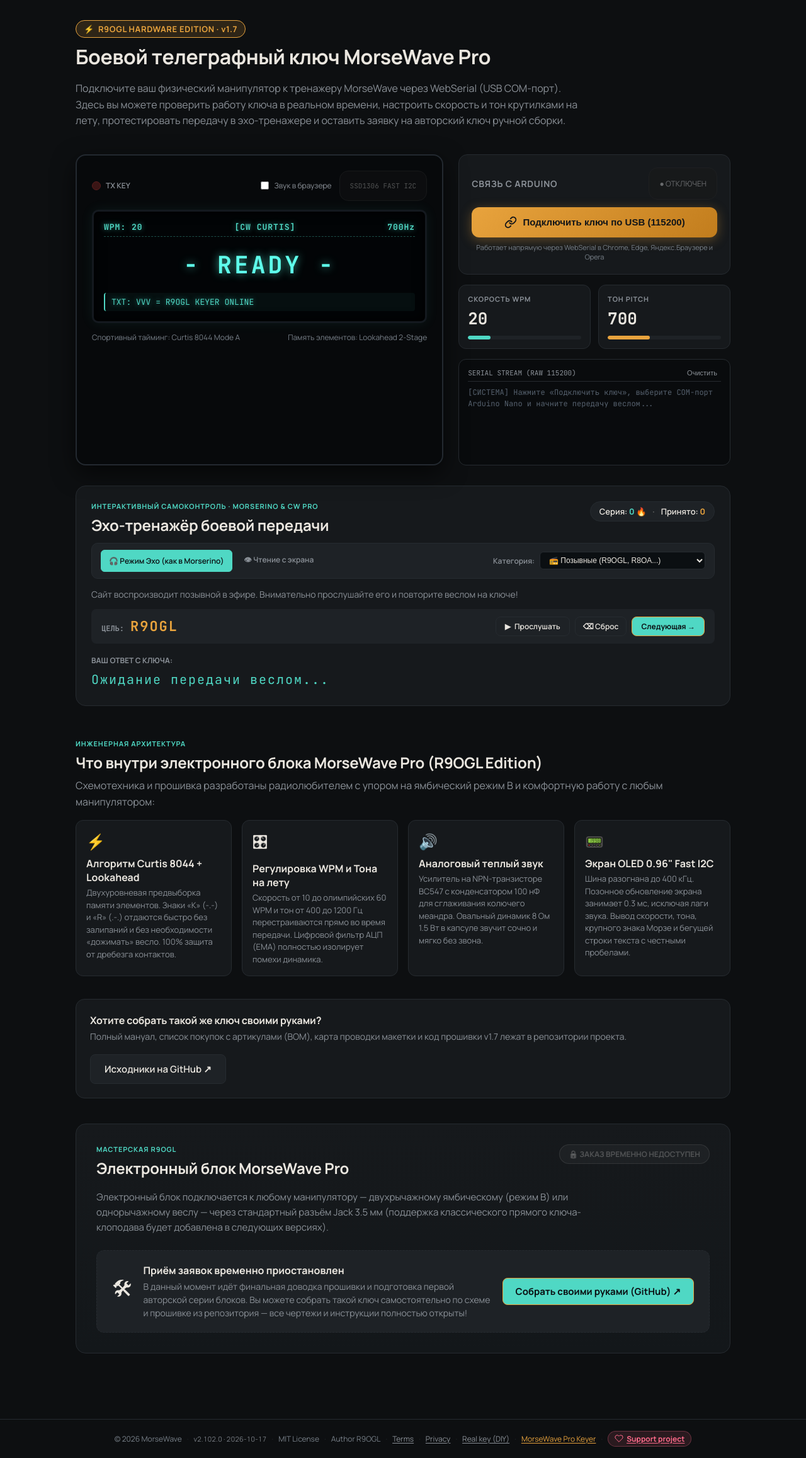
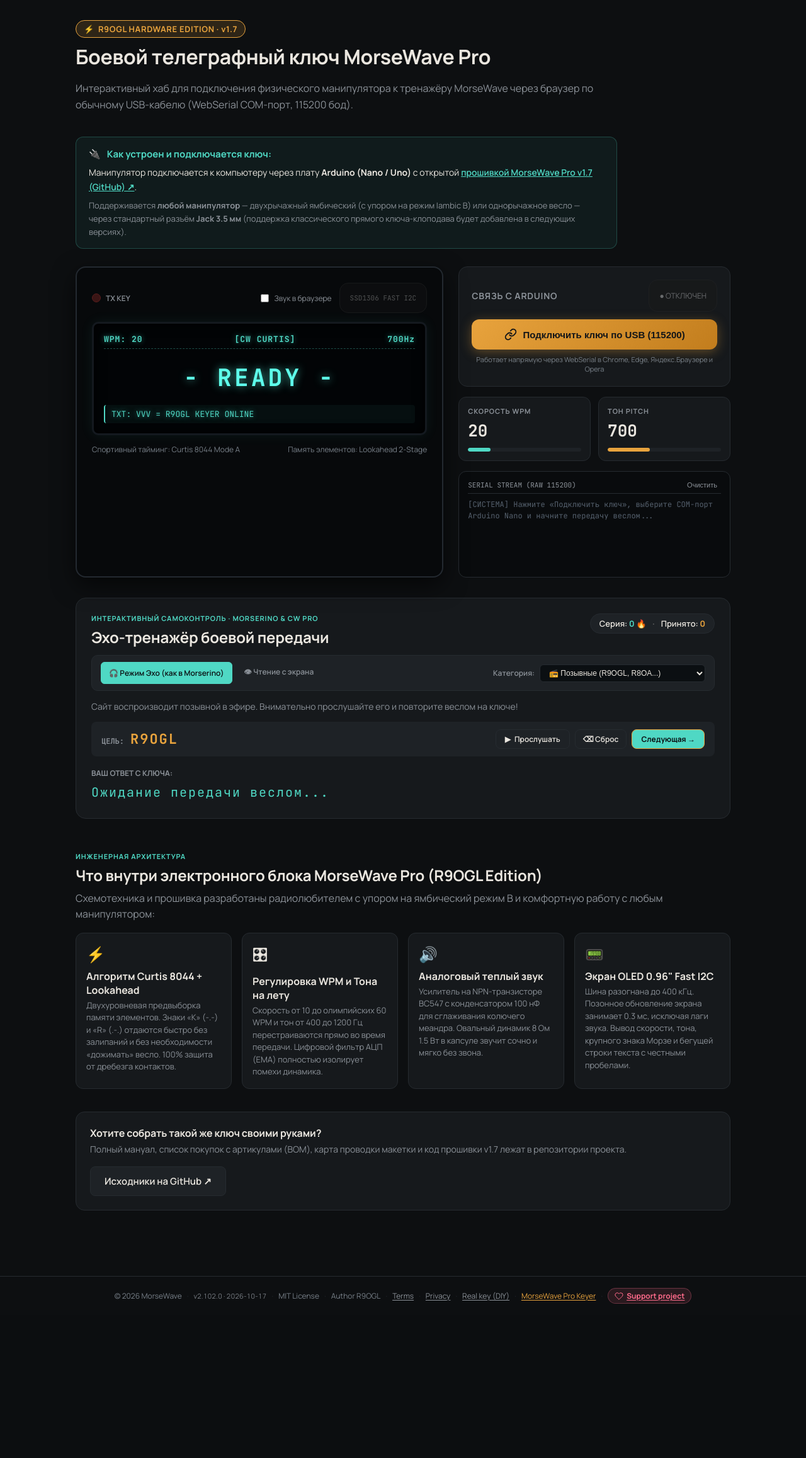
Before and after one commit to loloka/morsewave, a PHP site: page /keyer.php in a window 1280 px wide. Shown: the part 68-2383 px from the top of the page at 63% size. After the commit the page ends 2138 px from the top, so only its background shows below. Run offline with PHP 8.4, Linux system fonts and the light colour scheme; data comes from the database, SQL or seed files in the repository.

Commit message:
Add connection info with firmware link to header, remove preorder section from keyer.php

```diff
--- a/keyer.php
+++ b/keyer.php
@@ -16,11 +16,22 @@ include __DIR__ . '/includes/header.php';
         <span>⚡</span> R9OGL HARDWARE EDITION · v1.7
     </div>
     <h1>Боевой телеграфный ключ MorseWave Pro</h1>
-    <p class="muted mt-0" style="font-size: 16px; max-width: 820px; line-height: 1.6;">
-        Подключите ваш физический манипулятор к тренажеру MorseWave через WebSerial (USB COM-порт).
-        Здесь вы можете проверить работу ключа в реальном времени, настроить скорость и тон крутилками на лету,
-        протестировать передачу в эхо-тренажере и оставить заявку на авторский ключ ручной сборки.
+    <p class="muted mt-0" style="font-size: 16px; max-width: 860px; line-height: 1.6;">
+        Интерактивный хаб для подключения физического манипулятора к тренажёру MorseWave через браузер по обычному USB-кабелю (WebSerial COM-порт, 115200 бод).
     </p>
+
+    <!-- Информационная плашка подключения -->
+    <div class="hardware-connect-info-card" style="background: rgba(79, 216, 196, 0.06); border: 1px solid rgba(79, 216, 196, 0.25); border-radius: 12px; padding: 16px 20px; margin-top: 18px; max-width: 860px; display: flex; flex-direction: column; gap: 8px;">
+        <div style="display: flex; align-items: center; gap: 10px; font-weight: 700; color: #4fd8c4; font-size: 15px;">
+            <span>🔌</span> Как устроен и подключается ключ:
+        </div>
+        <div style="font-size: 14px; color: var(--text); line-height: 1.6;">
+            Манипулятор подключается к компьютеру через плату <b>Arduino (Nano / Uno)</b> с открытой <a href="https://github.com/loloka/morsewave/tree/main/hardware/cw-keyer" target="_blank" style="color:#4fd8c4; font-weight:600; text-decoration:underline;">прошивкой MorseWave Pro v1.7 (GitHub) ↗</a>.
+        </div>
+        <div style="font-size: 13px; color: var(--text-muted); line-height: 1.6;">
+            Поддерживается <b>любой манипулятор</b> — двухрычажный ямбический (с упором на режим Iambic B) или однорычажное весло — через стандартный разъём <b>Jack 3.5 мм</b> (поддержка классического прямого ключа-клоподава будет добавлена в следующих версиях).
+        </div>
+    </div>
 </div>
 
 <!-- =========================================================
@@ -246,37 +257,4 @@ include __DIR__ . '/includes/header.php';
     </div>
 </div>
 
-<!-- =========================================================
-     РАЗДЕЛ ЗАКАЗА АВТОРСКОГО ЭЛЕКТРОННОГО БЛОКА
-     ========================================================= -->
-<div class="order-section-card" id="preorder-section">
-    <div style="display:flex; justify-content:space-between; align-items:flex-start; flex-wrap:wrap; gap:12px; margin-bottom:12px;">
-        <div>
-            <div class="card-eyebrow">МАСТЕРСКАЯ R9OGL</div>
-            <h2 style="margin: 0 0 6px;">Электронный блок MorseWave Pro</h2>
-        </div>
-        <span class="badge" style="background:rgba(232, 163, 61, 0.15); color:#e8a33d; border:1px solid rgba(232, 163, 61, 0.4); padding:6px 14px; border-radius:20px; font-weight:700; font-size:12px;">
-            🔒 ЗАКАЗ ВРЕМЕННО НЕДОСТУПЕН
-        </span>
-    </div>
-
-    <p class="muted" style="max-width: 780px; font-size: 15px; line-height:1.6;">
-        Электронный блок подключается к любому манипулятору — двухрычажному ямбическому (режим B) или однорычажному веслу — через стандартный разъём Jack 3.5 мм (поддержка классического прямого ключа-клоподава будет добавлена в следующих версиях).
-    </p>
-
-    <div class="alert mt-3" style="background: var(--surface-2); border: 1px dashed var(--border); border-radius: 12px; padding: 20px 24px; display: flex; align-items: center; gap: 18px; flex-wrap: wrap;">
-        <div style="font-size: 32px;">🛠</div>
-        <div style="flex: 1; min-width: 260px;">
-            <div style="font-weight: 700; font-size: 16px; margin-bottom: 4px;">Приём заявок временно приостановлен</div>
-            <div style="font-size: 14px; color: var(--text-muted); line-height: 1.5;">
-                В данный момент идёт финальная доводка прошивки и подготовка первой авторской серии блоков.
-                Вы можете собрать такой ключ самостоятельно по схеме и прошивке из репозитория — все чертежи и инструкции полностью открыты!
-            </div>
-        </div>
-        <a href="https://github.com/loloka/morsewave/tree/main/hardware/cw-keyer" target="_blank" class="btn btn-primary" style="background:#4fd8c4; color:#0b0f12; font-weight:700; padding:10px 20px; text-decoration:none; border-radius:8px;">
-            Собрать своими руками (GitHub) ↗
-        </a>
-    </div>
-</div>
-
 <?php include __DIR__ . '/includes/footer.php'; ?>
```
